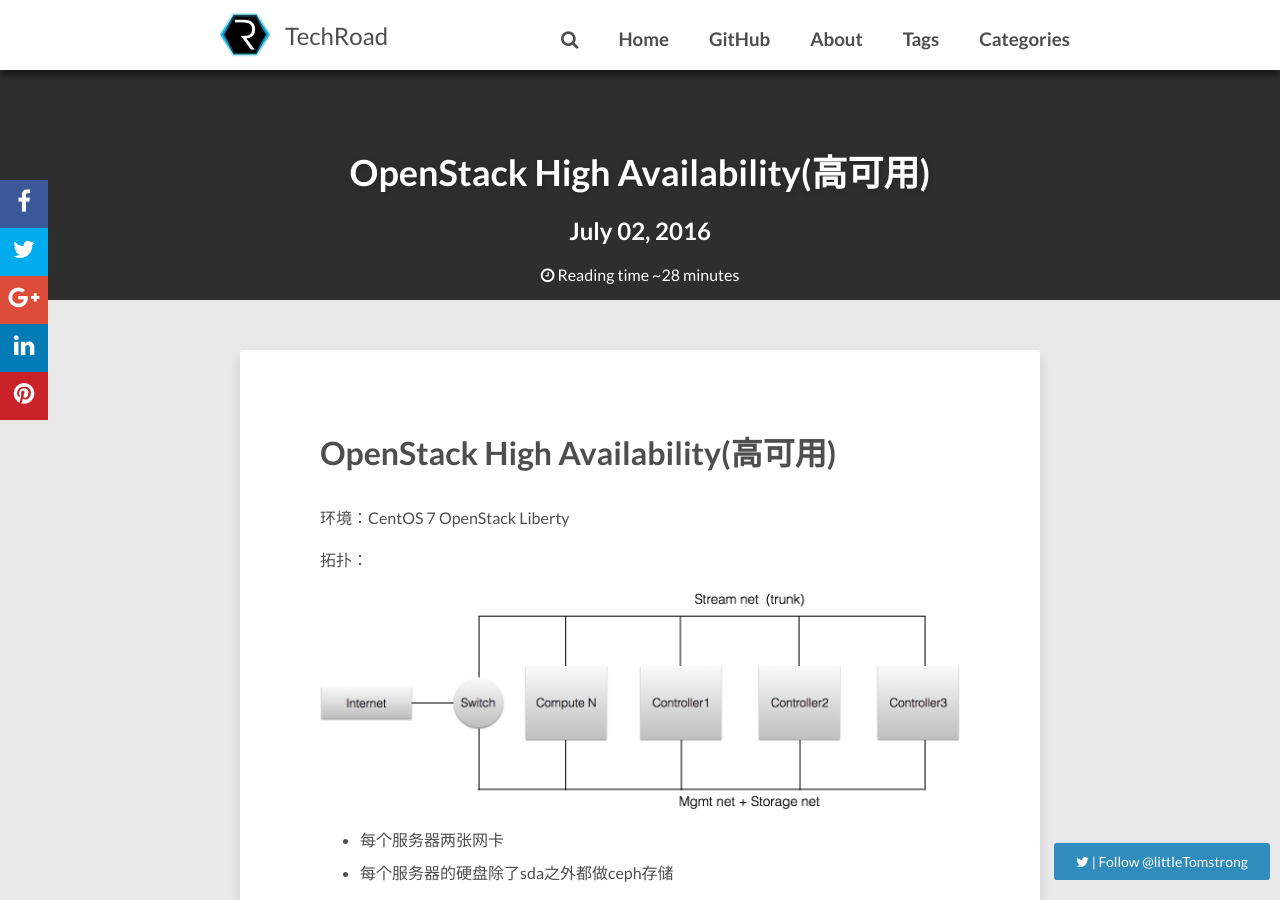
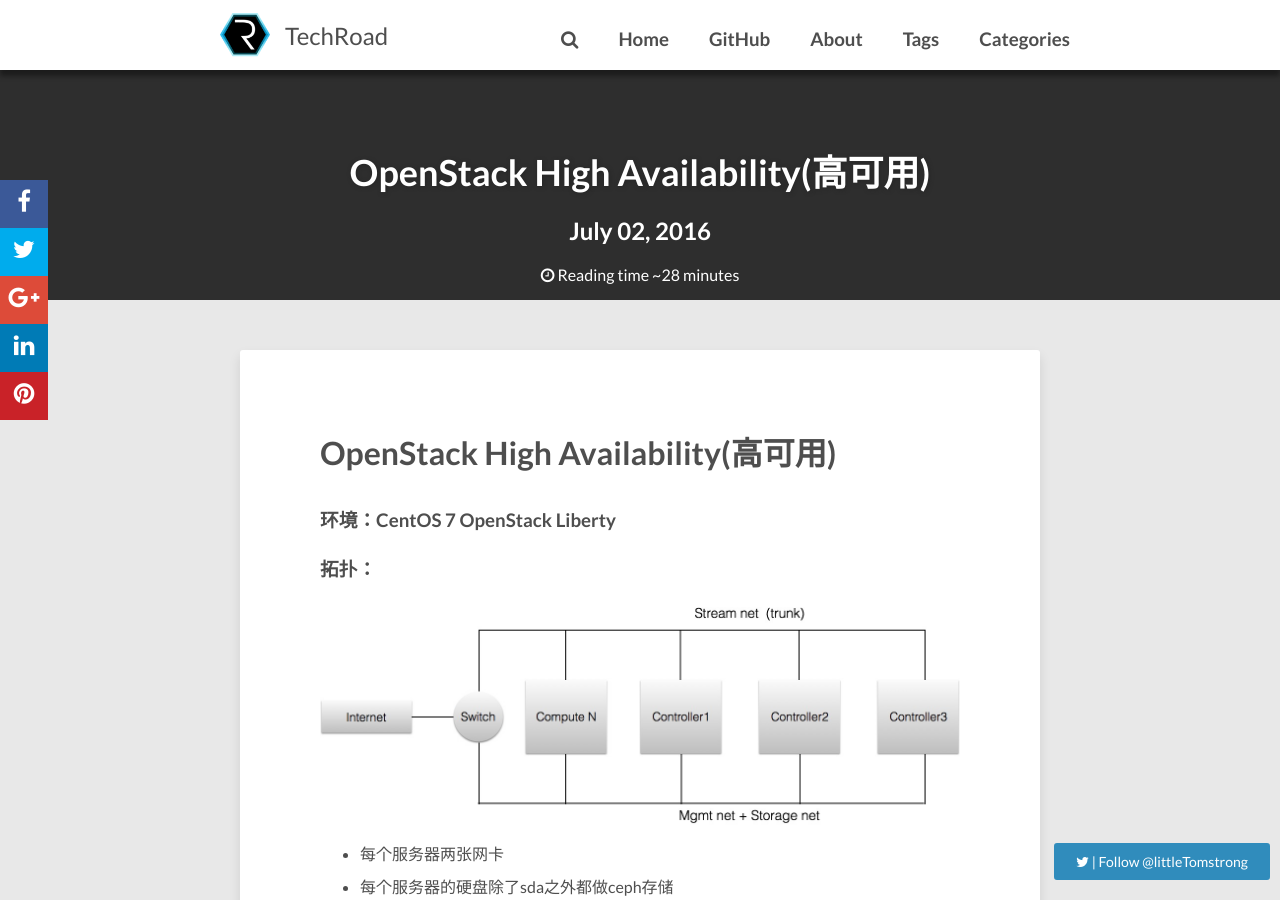
Before and after one commit to JianqingJiang/jianqingjiang.github.io, a Jekyll site: the page built from _posts/2016-07-02-openstack-HA.md, in a window 1280 px wide and 900 px high. Built offline with Jekyll 4.4.1, drawn with Linux system fonts in a browser that asks for light colours; nearby versions of some CDN libraries; comment, search, counter and statistics services are not loaded.

Commit message:
modified _config.yml

```diff
--- a/_posts/2016-07-02-openstack-HA.md
+++ b/_posts/2016-07-02-openstack-HA.md
@@ -6,9 +6,9 @@
 categories: [OpenStack]
 ---
 
-环境：CentOS 7  OpenStack Liberty
-
-拓扑：
+### 环境：CentOS 7  OpenStack Liberty
+
+###  拓扑：
 
 
 ![install](/images/openstack_ha/9.png)
@@ -17,7 +17,7 @@
 * 每个服务器的硬盘除了sda之外都做ceph存储
 
 
-推荐配置
+###   推荐配置
 
 * ceph 集群大概需要12块硬盘（小企业），最好是SSD
 * 每个服务器需要8张网卡，两两做bund，提供管理网络，业务网络，外部网络，存储网络
```
Also changed, not shown: 1 other file.
